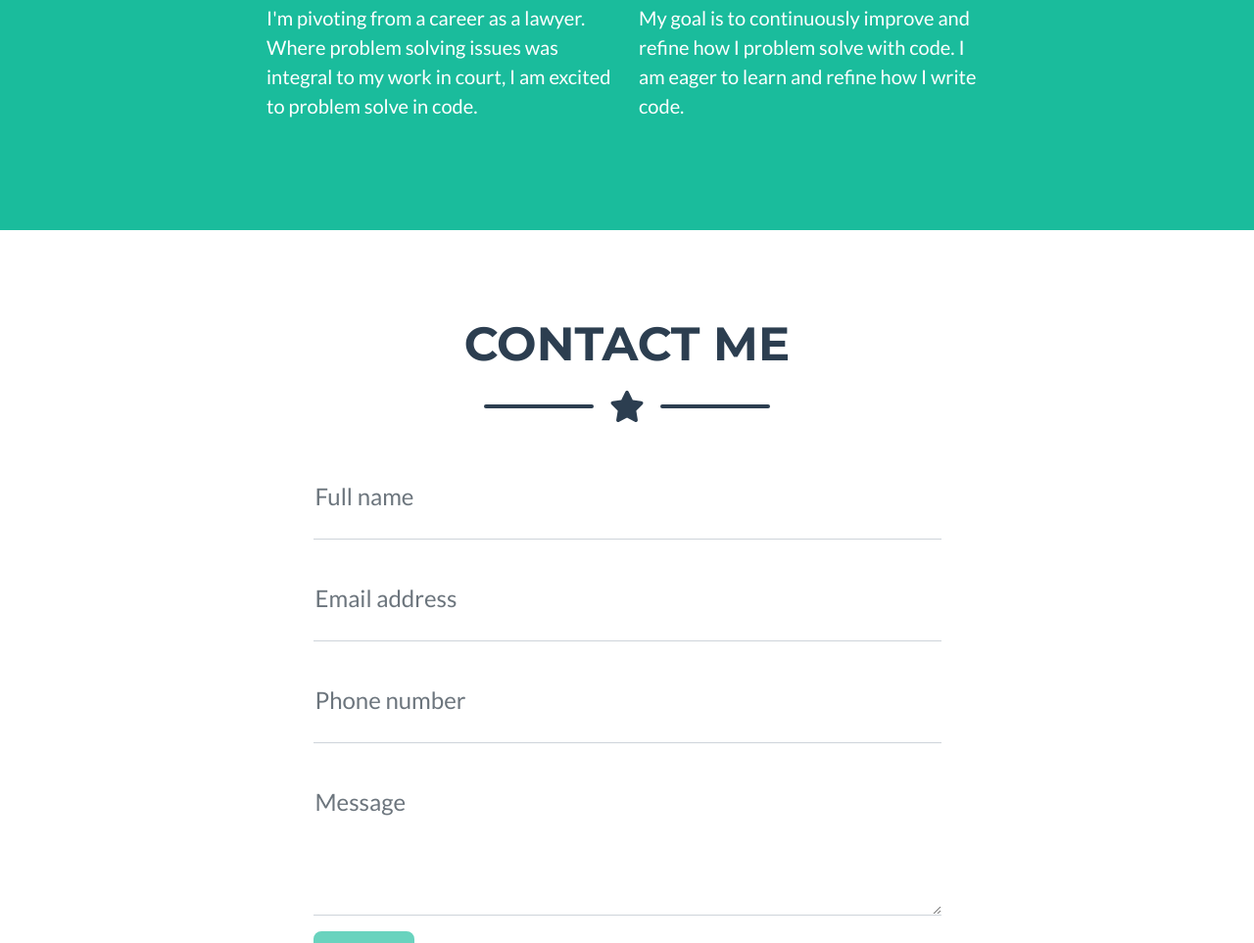
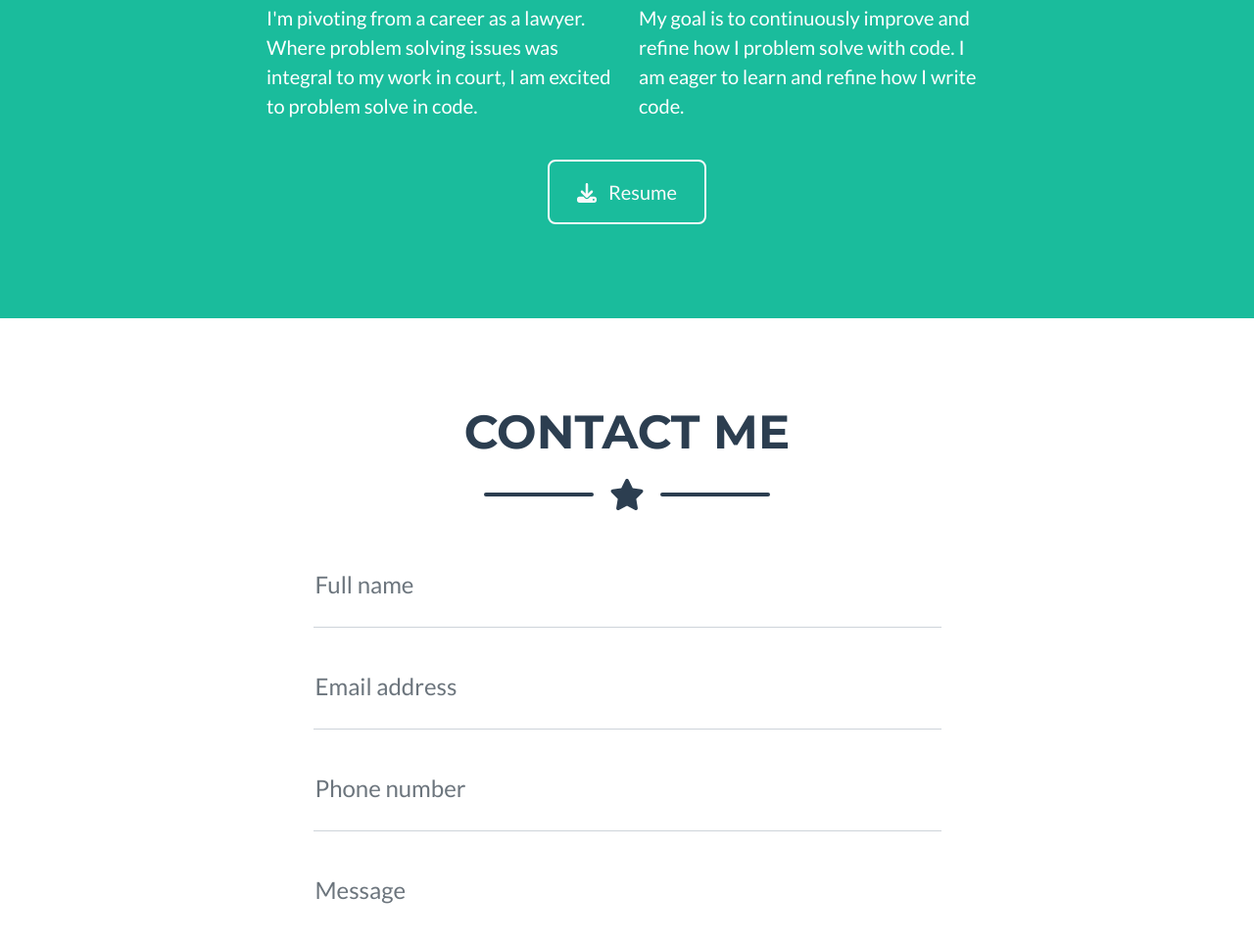
Before and after one commit to 3campos/3campos.github.io, a website: page index.html in a window 1280 px wide. Shown: the part 1572-2535 px from the top of the page at 98% size. Drawn offline with nearby package versions, Linux system fonts and the light colour scheme.

Commit message:
resume button added

```diff
--- a/index.html
+++ b/index.html
@@ -106,12 +106,12 @@
                 <div class="col-lg-4 me-auto"><p class="lead">My goal is to continuously improve and refine how I problem solve with code. I am eager to learn and refine how I write code. </p></div>
             </div>
             <!-- About Section Button-->
-            <!-- <div class="text-center mt-4">
-                <a class="btn btn-xl btn-outline-light" href="https://startbootstrap.com/theme/freelancer/">
+            <div class="text-center mt-4">
+                <a class="btn btn-xl btn-outline-light" href="/Users/emiliocamposjr/sei-cosmos/outcomes/portfolio_site/3campos.github.io/Emilio.Campos.Resume.pdf">
                     <i class="fas fa-download me-2"></i>
                     Resume
                 </a>
-            </div> -->
+            </div>
         </div>
     </section>
     <!-- Contact Section-->
```
Also changed, not shown: 1 other file.
